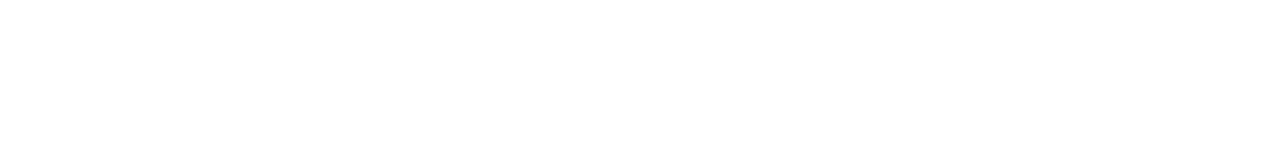
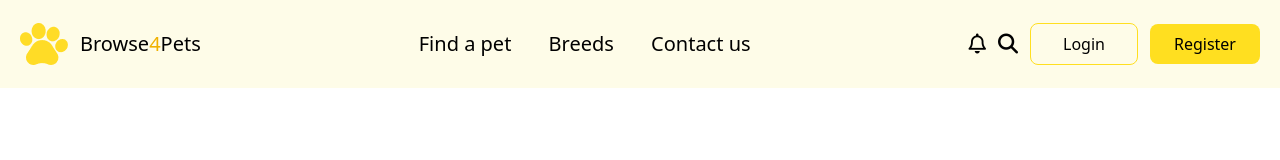
Before and after one commit to Shaikats/Pet-shop, a plain HTML site: page index.html in a window 1280 px wide. Drawn offline with nearby package versions, Linux system fonts and the light colour scheme; a web font is replaced by a local one.

Commit message:
Navbar Done For Desktop

```diff
--- a/index.html
+++ b/index.html
@@ -3,8 +3,37 @@
 <head>
     <meta charset="UTF-8">
     <meta name="viewport" content="width=device-width, initial-scale=1.0">
+    <script src="https://unpkg.com/@tailwindcss/browser@4"></script>
+
+    <script src="https://kit.fontawesome.com/2fcf2ae1a2.js" crossorigin="anonymous"></script>
+
+    <link rel="preconnect" href="https://fonts.googleapis.com">
+<link rel="preconnect" href="https://fonts.gstatic.com" crossorigin>
+<link href="https://fonts.googleapis.com/css2?family=ADLaM+Display&display=swap" rel="stylesheet">
     <title>Pet Shop</title>
 </head>
+
+<!-- Navbar -->
+    <nav class="flex justify-between items-center p-5 bg-yellow-50">
+        <div class="flex items-center space-x-3">
+            <img src="assets/logo-header.png" alt="">
+            <span class="text-xl">Browse<span class="text-yellow-500">4</span>Pets</span>
+        </div>
+
+        <div class="md-flex items-center space-x-8 text-xl">
+            <a href="#">Find a pet</a>
+            <a href="#">Breeds</a>
+            <a href="#">Contact us</a>
+        </div>
+
+        <div class="md:flex items-center space-x-3 ">
+            <i class="fa-regular fa-bell text-xl"></i>
+            <i class="fa-solid fa-magnifying-glass text-xl"></i>
+            <button class="border border-yellow-300 px-8 py-2 rounded-lg">Login</button>
+            <button class="bg-yellow-300 px-6 py-2 rounded-lg ">Register</button>
+        </div>
+    </nav>
+
 <body>
 
 </body>
```
Also changed, not shown: tailwind.config.js (added).
